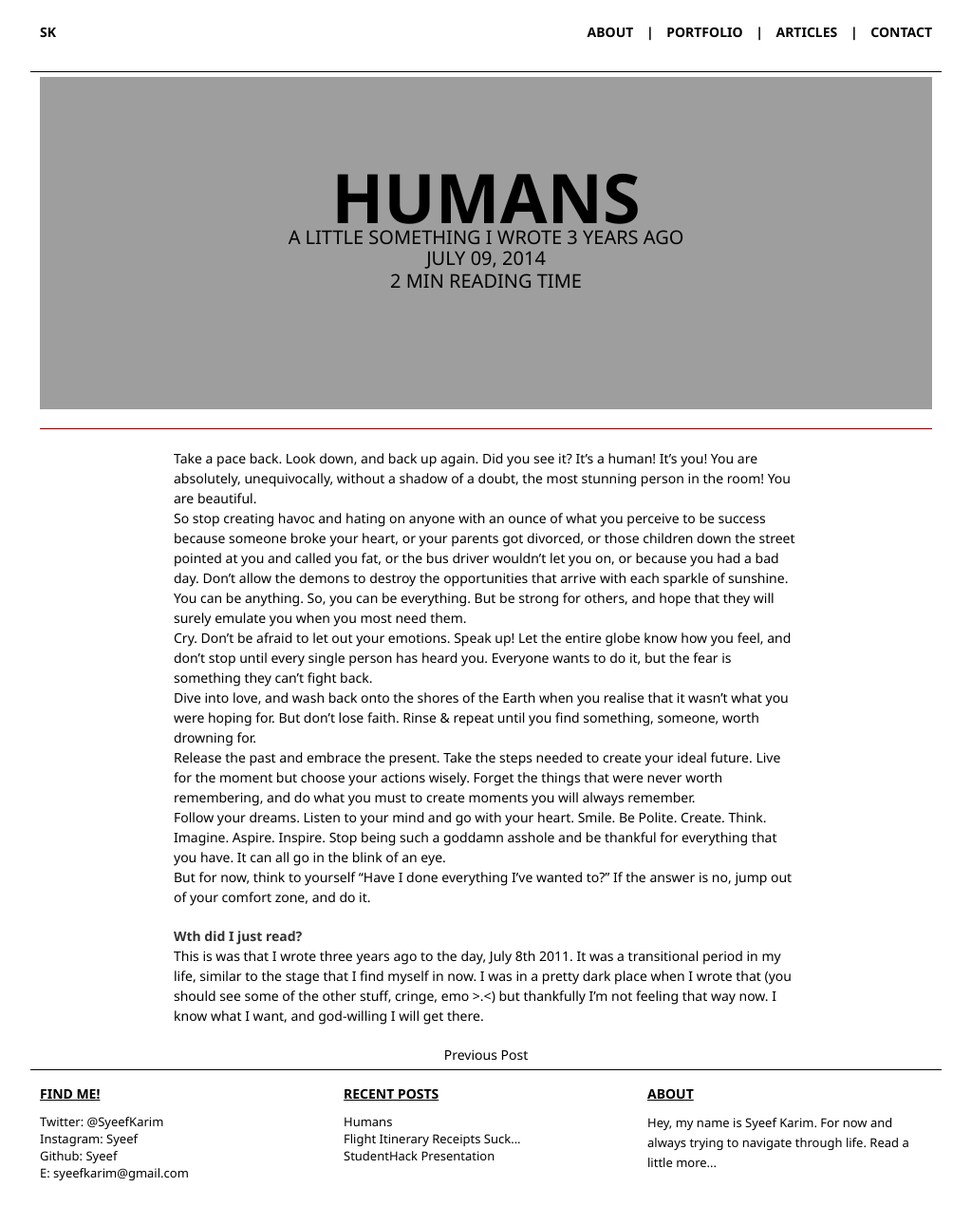
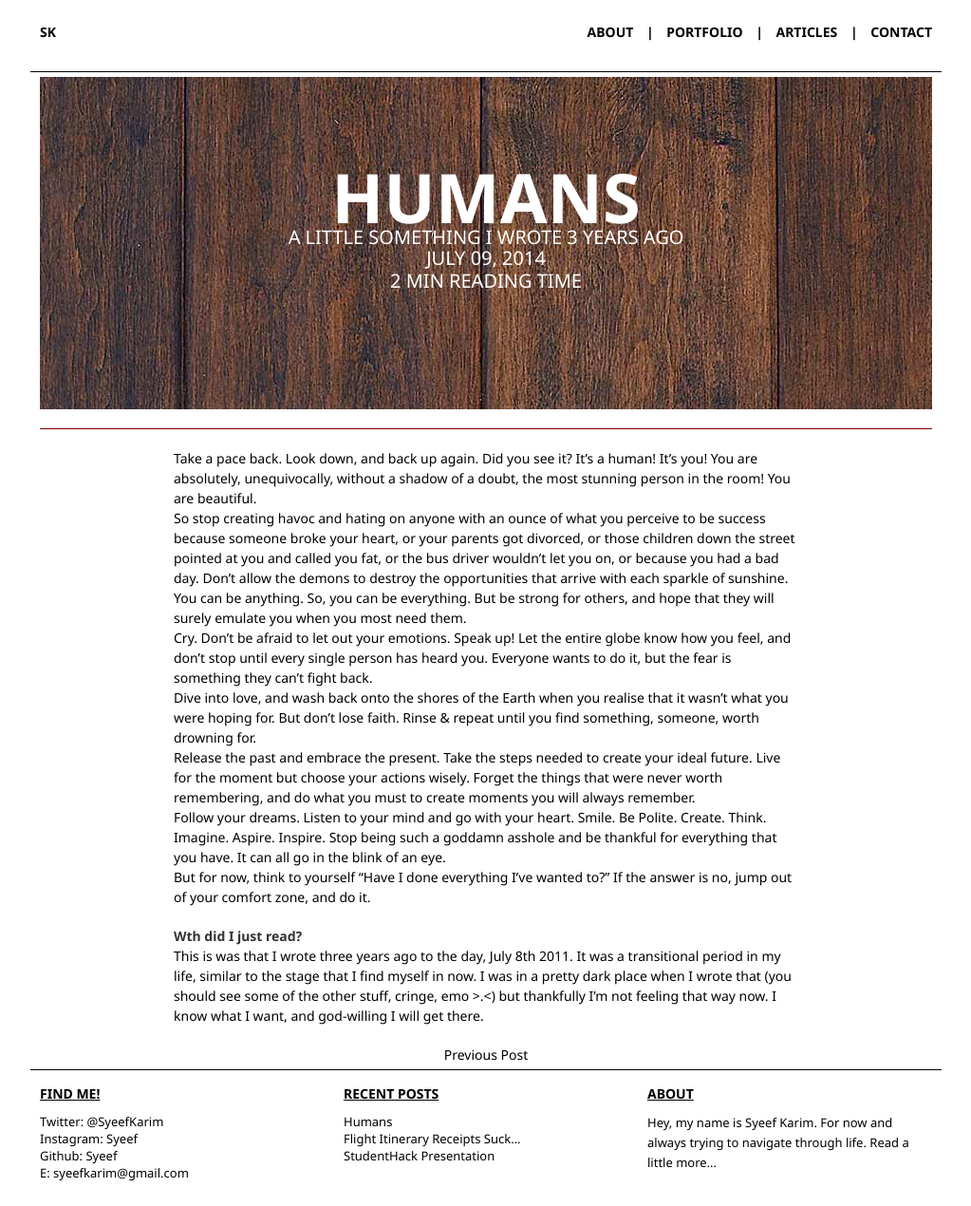
Before and after one commit to syeef/syeefkarim-2016-v0, a Jekyll site: the page built from _posts/2014-07-09-human.md, in a window 1280 px wide. Shown: the whole page at 95% size, without its empty margins (128-1151 px from the left). Built offline with Jekyll 4.4.1, drawn with Linux system fonts in a browser that asks for light colours; Markdown is read by kramdown in place of the engine named in the settings.

Commit message:
changed some post details

```diff
--- a/_posts/2014-07-09-human.md
+++ b/_posts/2014-07-09-human.md
@@ -2,9 +2,9 @@
 title: Humans
 subTitle: A little something I wrote 3 years ago
 summary: Bit of a throwback moment, but it's a piece I've wanted to get off my phone for a while.
-image: /images/posts/freefalling.jpg
+image: /images/posts/test2.jpg
 forceHeight: false
-titleColor: black
+titleColor: white
 layout: post
 ---
 Take a pace back. Look down, and back up again. Did you see it? It's a human! It's you! You are absolutely, unequivocally, without a shadow of a doubt, the most stunning person in the room! You are beautiful.
```
